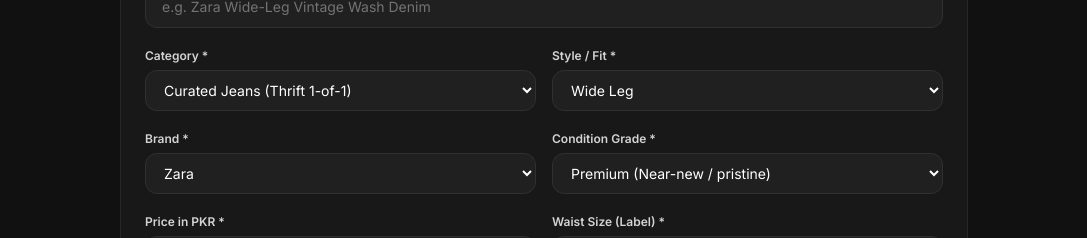
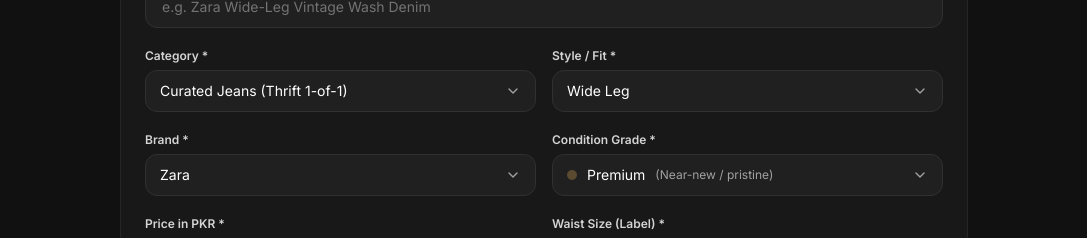
Before and after one commit to KhubaibAhmed0/Thriv, a Next.js app: page /admin/products/new in a window 1280 px wide. Shown: the part 714-952 px from the top of the page, without its empty margins (96-1183 px from the left). Built offline with nearby package versions, Linux system fonts and the light colour scheme.

Commit message:
feat(admin): replace native select with custom styled dropdown matching website design

```diff
--- a/components/admin/AddProductForm.tsx
+++ b/components/admin/AddProductForm.tsx
@@ -17,6 +17,7 @@ import {
   Scissors,
 } from 'lucide-react';
 import { AdminNavHeader } from '@/components/admin/AdminNavHeader';
+import { AdminDropdown } from '@/components/admin/AdminDropdown';
 
 const KNOWN_BRANDS = ['Zara', 'Bershka', 'Calvin Klein', 'H&M', 'Old Navy', 'Thriv'];
 const JEAN_SUBCATEGORIES = [
@@ -28,6 +29,22 @@ const JEAN_SUBCATEGORIES = [
   'cargo-denim',
 ];
 const TEE_SUBCATEGORIES = ['anime-tees', 'oversized-tees'];
+
+const CATEGORY_OPTIONS = [
+  { value: 'jeans', label: 'Curated Jeans (Thrift 1-of-1)' },
+  { value: 'graphic-tees', label: 'Graphic T-Shirts (Merch)' },
+];
+
+const BRAND_OPTIONS = [
+  ...KNOWN_BRANDS.map((b) => ({ value: b, label: b })),
+  { value: 'other', label: 'Other / Custom Brand' },
+];
+
+const CONDITION_OPTIONS = [
+  { value: 'Premium', label: 'Premium', sublabel: 'Near-new / pristine', dotColor: '#5A4A2F' },
+  { value: 'Excellent', label: 'Excellent', sublabel: 'Minimal wear', dotColor: '#1E3A5F' },
+  { value: 'Very Good', label: 'Very Good', sublabel: 'Authentic vintage character', dotColor: '#2E5E2E' },
+];
 
 export function AddProductForm() {
   const router = useRouter();
@@ -356,35 +373,29 @@ export function AddProductForm() {
                   <label className="block text-xs font-semibold text-neutral-300 mb-1.5">
                     Category *
                   </label>
-                  <select
+                  <AdminDropdown
+                    options={CATEGORY_OPTIONS}
                     value={category}
-                    onChange={(e) => {
-                      const cat = e.target.value as 'jeans' | 'graphic-tees';
+                    onChange={(val) => {
+                      const cat = val as 'jeans' | 'graphic-tees';
                       setCategory(cat);
                       setSubcategory(cat === 'jeans' ? 'wide-leg' : 'anime-tees');
                     }}
-                    className="w-full bg-[#202020] border border-[#303030] rounded-[12px] px-3.5 py-2.5 text-sm text-white outline-none focus:border-neutral-400 transition-colors cursor-pointer"
-                  >
-                    <option value="jeans">Curated Jeans (Thrift 1-of-1)</option>
-                    <option value="graphic-tees">Graphic T-Shirts (Merch)</option>
-                  </select>
+                  />
                 </div>
 
                 <div>
                   <label className="block text-xs font-semibold text-neutral-300 mb-1.5">
                     Style / Fit *
                   </label>
-                  <select
+                  <AdminDropdown
+                    options={(category === 'jeans' ? JEAN_SUBCATEGORIES : TEE_SUBCATEGORIES).map((sub) => ({
+                      value: sub,
+                      label: sub.split('-').map((w) => w.charAt(0).toUpperCase() + w.slice(1)).join(' '),
+                    }))}
                     value={subcategory}
-                    onChange={(e) => setSubcategory(e.target.value)}
-                    className="w-full bg-[#202020] border border-[#303030] rounded-[12px] px-3.5 py-2.5 text-sm text-white outline-none focus:border-neutral-400 transition-colors cursor-pointer"
-                  >
-                    {(category === 'jeans' ? JEAN_SUBCATEGORIES : TEE_SUBCATEGORIES).map((sub) => (
-                      <option key={sub} value={sub}>
-                        {sub.split('-').map((w) => w.charAt(0).toUpperCase() + w.slice(1)).join(' ')}
-                      </option>
-                    ))}
-                  </select>
+                    onChange={(val) => setSubcategory(val)}
+                  />
                 </div>
               </div>
 
@@ -394,16 +405,11 @@ export function AddProductForm() {
                   <label className="block text-xs font-semibold text-neutral-300 mb-1.5">
                     Brand *
                   </label>
-                  <select
+                  <AdminDropdown
+                    options={BRAND_OPTIONS}
                     value={brand}
-                    onChange={(e) => setBrand(e.target.value)}
-                    className="w-full bg-[#202020] border border-[#303030] rounded-[12px] px-3.5 py-2.5 text-sm text-white outline-none focus:border-neutral-400 transition-colors cursor-pointer"
-                  >
-                    {KNOWN_BRANDS.map((b) => (
-                      <option key={b} value={b}>{b}</option>
-                    ))}
-                    <option value="other">Other / Custom Brand</option>
-                  </select>
+                    onChange={(val) => setBrand(val)}
+                  />
 
                   {brand === 'other' && (
                     <input
@@ -421,15 +427,11 @@ export function AddProductForm() {
                     <label className="block text-xs font-semibold text-neutral-300 mb-1.5">
                       Condition Grade *
                     </label>
-                    <select
+                    <AdminDropdown
+                      options={CONDITION_OPTIONS}
                       value={condition}
-                      onChange={(e) => setCondition(e.target.value as any)}
-                      className="w-full bg-[#202020] border border-[#303030] rounded-[12px] px-3.5 py-2.5 text-sm text-white outline-none focus:border-neutral-400 transition-colors cursor-pointer"
-                    >
-                      <option value="Premium">Premium (Near-new / pristine)</option>
-                      <option value="Excellent">Excellent (Minimal wear)</option>
-                      <option value="Very Good">Very Good (Authentic vintage character)</option>
-                    </select>
+                      onChange={(val) => setCondition(val as any)}
+                    />
                   </div>
                 ) : (
                   <div>
--- /dev/null
+++ b/components/admin/AdminDropdown.tsx
@@ -0,0 +1,163 @@
+'use client';
+
+import React, { useState, useRef, useEffect } from 'react';
+import { ChevronDown, Check } from 'lucide-react';
+
+export interface AdminDropdownOption {
+  value: string;
+  label: string;
+  sublabel?: string;
+  dotColor?: string;
+}
+
+interface AdminDropdownProps {
+  options: AdminDropdownOption[];
+  value: string;
+  onChange: (value: string) => void;
+  placeholder?: string;
+  className?: string;
+  disabled?: boolean;
+}
+
+export function AdminDropdown({
+  options,
+  value,
+  onChange,
+  placeholder = 'Select an option',
+  className = '',
+  disabled = false,
+}: AdminDropdownProps) {
+  const [isOpen, setIsOpen] = useState(false);
+  const containerRef = useRef<HTMLDivElement>(null);
+
+  // Close on outside click
+  useEffect(() => {
+    function handleClickOutside(event: MouseEvent) {
+      if (containerRef.current && !containerRef.current.contains(event.target as Node)) {
+        setIsOpen(false);
+      }
+    }
+
+    if (isOpen) {
+      document.addEventListener('mousedown', handleClickOutside);
+    }
+    return () => {
+      document.removeEventListener('mousedown', handleClickOutside);
+    };
+  }, [isOpen]);
+
+  // Close on Escape key
+  useEffect(() => {
+    function handleKeyDown(e: KeyboardEvent) {
+      if (e.key === 'Escape') {
+        setIsOpen(false);
+      }
+    }
+    if (isOpen) {
+      window.addEventListener('keydown', handleKeyDown);
+    }
+    return () => {
+      window.removeEventListener('keydown', handleKeyDown);
+    };
+  }, [isOpen]);
+
+  const selectedOption = options.find((opt) => opt.value === value);
+
+  return (
+    <div ref={containerRef} className={`relative w-full ${className}`}>
+      {/* Trigger Button */}
+      <button
+        type="button"
+        disabled={disabled}
+        onClick={() => !disabled && setIsOpen(!isOpen)}
+        aria-haspopup="listbox"
+        aria-expanded={isOpen}
+        className={[
+          'w-full bg-[#202020] border rounded-[12px] px-3.5 py-2.5 text-sm text-white flex items-center justify-between transition-colors cursor-pointer select-none outline-none',
+          isOpen ? 'border-neutral-400' : 'border-[#303030] hover:border-neutral-400',
+          disabled ? 'opacity-50 cursor-not-allowed' : '',
+        ].join(' ')}
+      >
+        <div className="flex items-center gap-2.5 min-w-0 overflow-hidden text-left">
+          {selectedOption?.dotColor && (
+            <span
+              className="w-2.5 h-2.5 rounded-full shrink-0"
+              style={{ backgroundColor: selectedOption.dotColor }}
+              aria-hidden="true"
+            />
+          )}
+
+          <span className="truncate">
+            {selectedOption ? selectedOption.label : <span className="text-neutral-500">{placeholder}</span>}
+          </span>
+
+          {selectedOption?.sublabel && (
+            <span className="text-xs text-neutral-400 font-normal truncate hidden sm:inline">
+              ({selectedOption.sublabel})
+            </span>
+          )}
+        </div>
+
+        <ChevronDown
+          className={[
+            'w-4 h-4 text-neutral-400 transition-transform duration-200 shrink-0 ml-2',
+            isOpen ? 'rotate-180 text-white' : '',
+          ].join(' ')}
+        />
+      </button>
+
+      {/* Floating Menu Popover */}
+      {isOpen && (
+        <div
+          role="listbox"
+          className="absolute top-full left-0 right-0 mt-1.5 z-50 bg-[#1c1c1c] rounded-[14px] border border-[#303030] p-1.5 shadow-[0_12px_32px_rgba(0,0,0,0.6)] animate-in fade-in zoom-in-95 duration-100 max-h-64 overflow-y-auto"
+        >
+          <div className="space-y-0.5">
+            {options.map((option) => {
+              const isSelected = option.value === value;
+
+              return (
+                <button
+                  key={option.value}
+                  type="button"
+                  role="option"
+                  aria-selected={isSelected}
+                  onClick={() => {
+                    onChange(option.value);
+                    setIsOpen(false);
+                  }}
+                  className={[
+                    'w-full text-left px-3 py-2.5 rounded-[10px] text-xs sm:text-sm font-medium transition-all flex items-center justify-between gap-3 cursor-pointer',
+                    isSelected
+                      ? 'bg-[#282828] text-white font-semibold'
+                      : 'text-neutral-300 hover:bg-[#232323] hover:text-white',
+                  ].join(' ')}
+                >
+                  <div className="flex items-center gap-2.5 min-w-0">
+                    {option.dotColor && (
+                      <span
+                        className="w-2 h-2 rounded-full shrink-0"
+                        style={{ backgroundColor: option.dotColor }}
+                        aria-hidden="true"
+                      />
+                    )}
+                    <span className="truncate">{option.label}</span>
+                    {option.sublabel && (
+                      <span className="text-[11px] text-neutral-400 font-normal truncate">
+                        ({option.sublabel})
+                      </span>
+                    )}
+                  </div>
+
+                  {isSelected && (
+                    <Check className="w-3.5 h-3.5 text-white stroke-[2.5] shrink-0" />
+                  )}
+                </button>
+              );
+            })}
+          </div>
+        </div>
+      )}
+    </div>
+  );
+}
```
